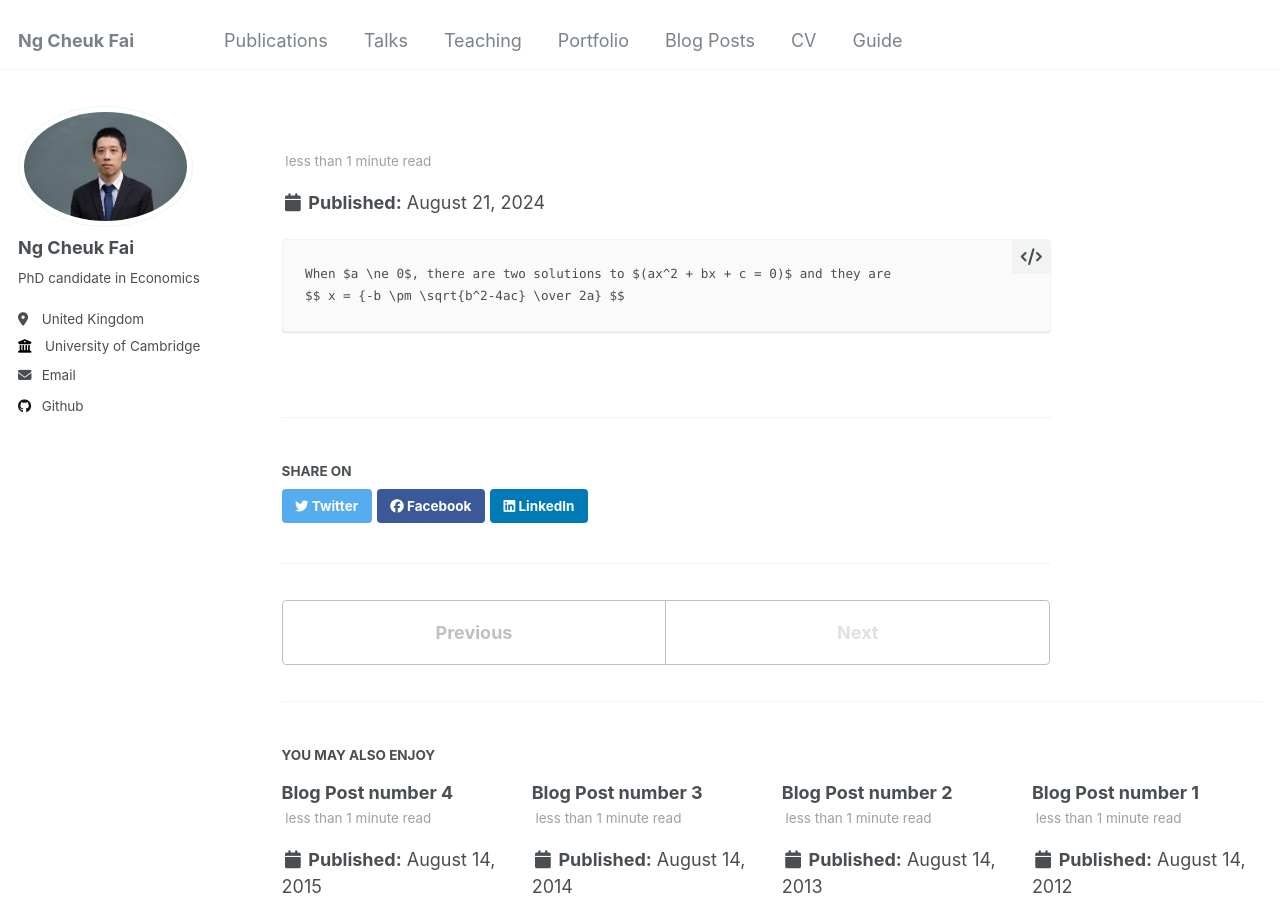
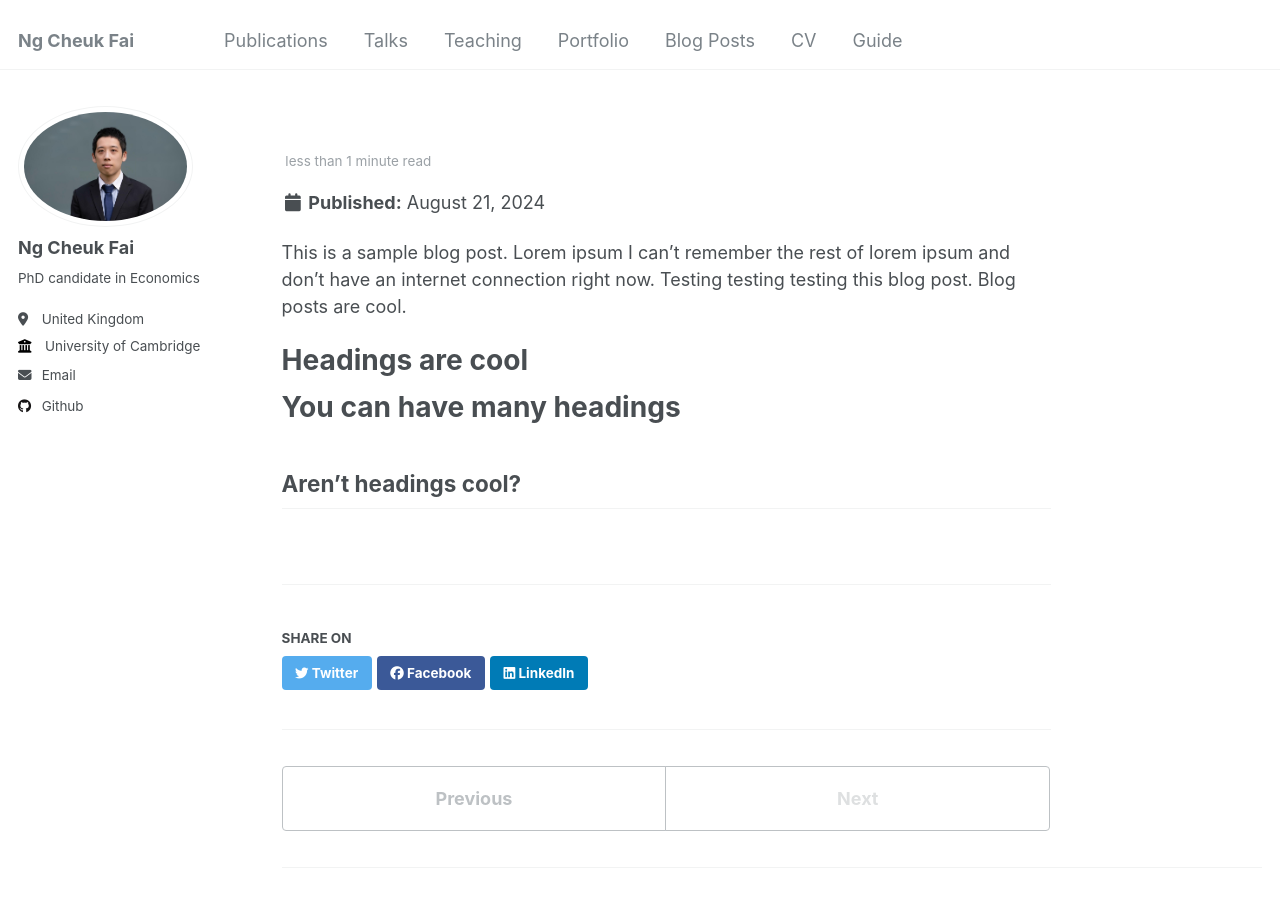
Before and after one commit to ngcheukfai/ngcheukfai.github.io, a Jekyll site: the page built from _posts/2199-01-01-future-post.md, in a window 1280 px wide and 900 px high. Built offline with Jekyll 4.4.1, drawn with Linux system fonts in a browser that asks for light colours.

Commit message:
first post

```diff
--- a/_posts/2199-01-01-future-post.md
+++ b/_posts/2199-01-01-future-post.md
@@ -5,5 +5,13 @@ permalink: /posts/2024/08/steins-method/
 tags:
   - Statistics
 ---
-	When $a \ne 0$, there are two solutions to $(ax^2 + bx + c = 0)$ and they are
-	$$ x = {-b \pm \sqrt{b^2-4ac} \over 2a} $$
+This is a sample blog post. Lorem ipsum I can't remember the rest of lorem ipsum and don't have an internet connection right now. Testing testing testing this blog post. Blog posts are cool.
+
+Headings are cool
+======
+
+You can have many headings
+======
+
+Aren't headings cool?
+------
```
Also changed, not shown: 1 other file.
